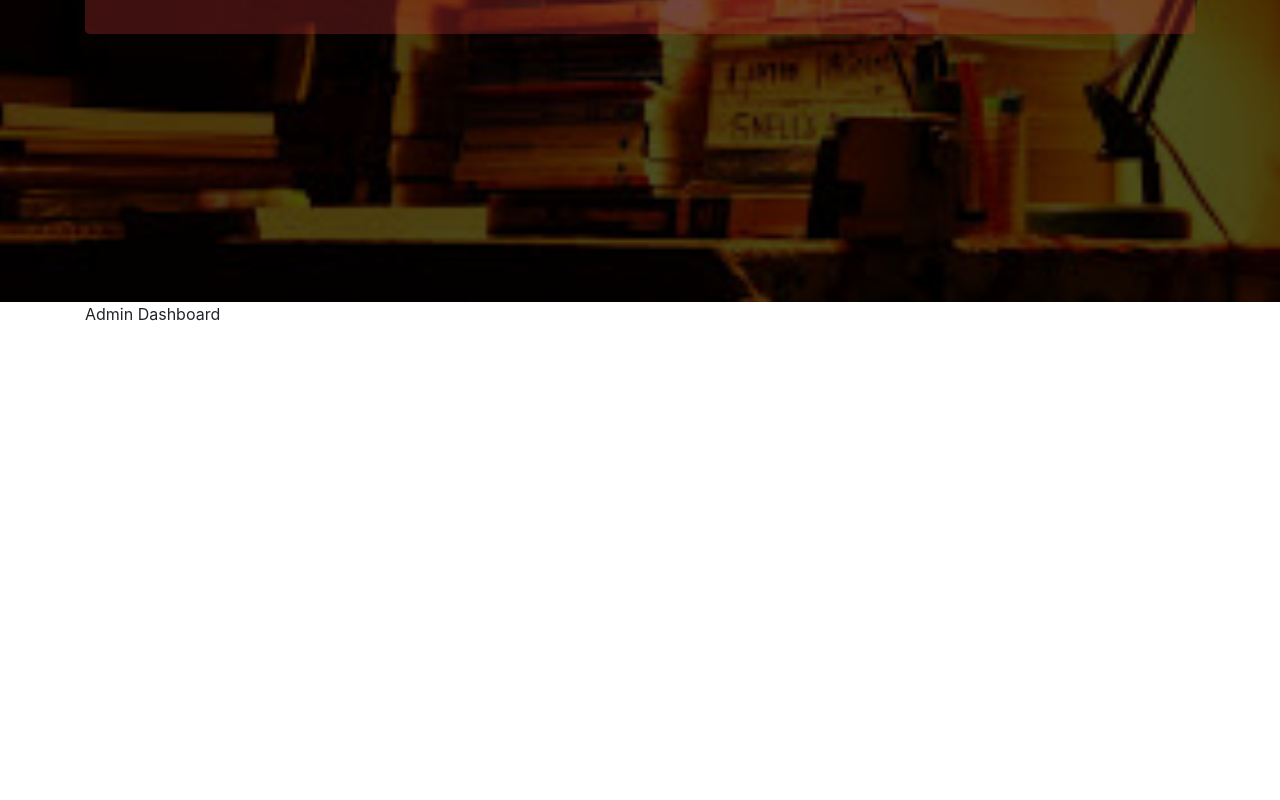
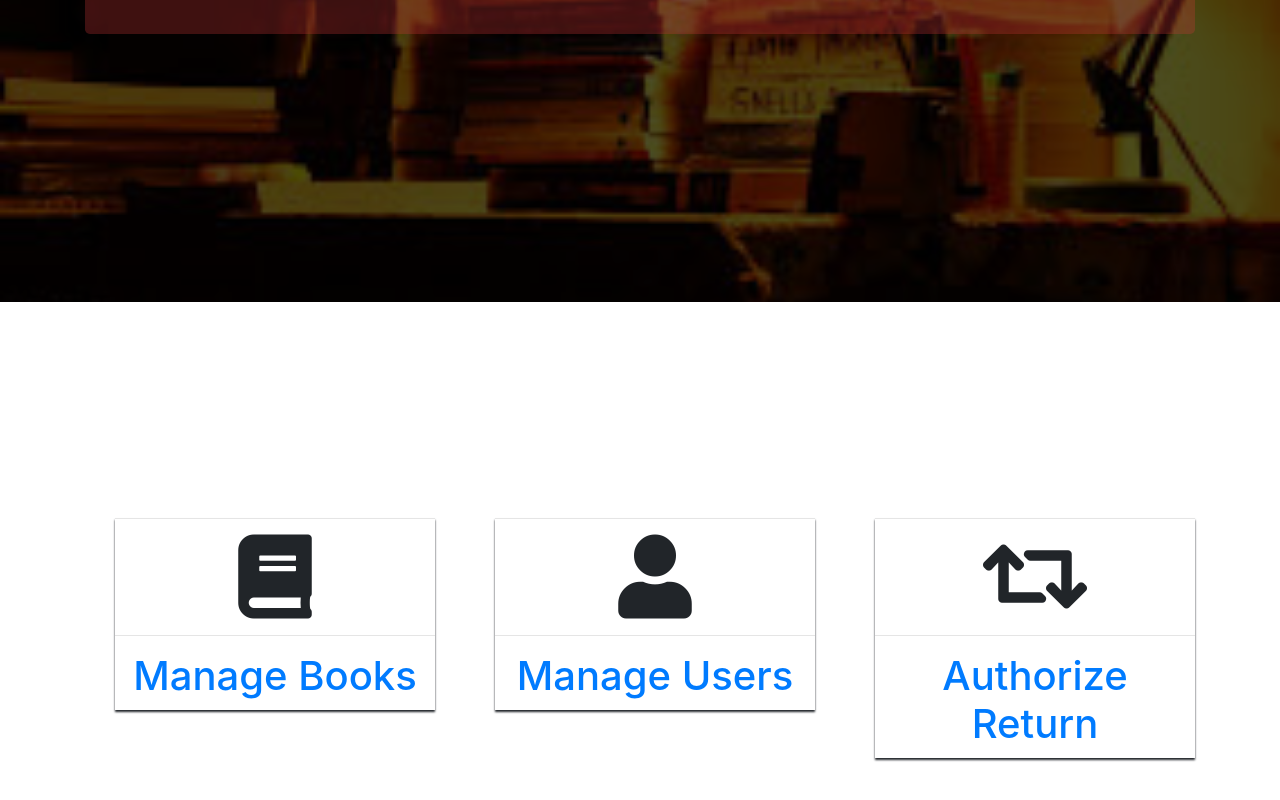
Before and after one commit to brandeddavid/Hello-Books-React, a React (Create React App) app: page /admin in a window 1280 px wide. Shown: the part 448-1248 px from the top of the page. Before the commit the page ends 800 px from the top, so only its background shows below. Built offline with nearby package versions, Linux system fonts and the light colour scheme.

Commit message:
[FT #159546091]Add admin dashboard

```diff
--- a/package.json
+++ b/package.json
@@ -3,11 +3,17 @@
   "version": "0.1.0",
   "private": true,
   "dependencies": {
+    "@fortawesome/fontawesome-svg-core": "^1.2.0-14",
+    "@fortawesome/free-solid-svg-icons": "^5.1.0-11",
+    "@fortawesome/react-fontawesome": "0.1.0-11",
     "axios": "^0.18.0",
     "bootstrap": "^4.1.3",
     "history": "^4.7.2",
+    "i": "^0.3.6",
+    "npm": "^6.3.0",
     "react": "^16.4.1",
     "react-dom": "^16.4.1",
+    "react-fontawesome": "^1.6.1",
     "react-router-dom": "^4.3.1",
     "react-scripts": "1.1.4"
   },
--- a/public/index.html
+++ b/public/index.html
@@ -10,6 +10,7 @@
     -->
     <link rel="manifest" href="%PUBLIC_URL%/manifest.json">
     <link rel="shortcut icon" href="%PUBLIC_URL%/favicon.ico">
+    <link rel="stylesheet" href="https://use.fontawesome.com/releases/v5.2.0/css/all.css" integrity="sha384-hWVjflwFxL6sNzntih27bfxkr27PmbbK/iSvJ+a4+0owXq79v+lsFkW54bOGbiDQ" crossorigin="anonymous">
     <!--
       Notice the use of %PUBLIC_URL% in the tags above.
       It will be replaced with the URL of the `public` folder during the build.
--- a/src/App.js
+++ b/src/App.js
@@ -1,10 +1,10 @@
-import React, { Component } from 'react';
-import Login from "./components/login/login"
-import Index from "./components/index/index"
-import Register from "./components/register/register"
-import AdminDash from "./components/dashboards/admin"
-import UserDash from "./components/dashboards/user"
-import { Router, Route } from "react-router-dom"
+import React, { Component } from "react";
+import Login from "./components/login/login";
+import Index from "./components/index/index";
+import Register from "./components/register/register";
+import AdminDash from "./components/dashboards/admin";
+import UserDash from "./components/dashboards/user";
+import { Router, Route } from "react-router-dom";
 import history from "./utils/history";
 
 class App extends Component {
@@ -13,11 +13,11 @@ class App extends Component {
       <div>
         <Router history={history}>
           <div>
-            <Route exact path="" component={Index} ></Route>
-            <Route path="/login" component={Login} ></Route>
-            <Route path="/register" component={Register} ></Route>
-            <Route path="/admin" component={AdminDash}></Route>
-            <Route path="/user" component={UserDash}></Route>
+            <Route exact path="" component={Index} />
+            <Route path="/login" component={Login} />
+            <Route path="/register" component={Register} />
+            <Route path="/admin" component={AdminDash} />
+            <Route path="/user" component={UserDash} />
           </div>
         </Router>
       </div>
--- a/src/components/dashboards/admin.jsx
+++ b/src/components/dashboards/admin.jsx
@@ -1,16 +1,68 @@
-import React, { Component } from 'react';
+import React, { Component } from "react";
+import "../../static/css/admin.css";
 
 class AdminDash extends Component {
-    state = {  }
-    render() {
-        return (
-            <div className="container">
-                <div>
-                    Admin Dashboard
+  state = {};
+  render() {
+    return (
+      <div className="admin-body">
+        <div className="container">
+          <div className="admin-panel">
+            <div className="row">
+              <div className="col-md-4">
+                <div className="panel panel-default book white-background">
+                  <div className="panel-heading">
+                    <hr />
+                    <h3>
+                      <i className="fas fa-book fa-3x" />
+                    </h3>
+                    <hr />
+                  </div>
+                  <div className="panel-body">
+                    <h1 className="text-center admin-panel-link">
+                      <a href="#">Manage Books</a>
+                    </h1>
+                  </div>
                 </div>
+              </div>
+              <div className="col-md-4">
+                <div className="panel panel-default book white-background">
+                  <div className="panel-heading">
+                    <hr />
+                    <h3>
+                      <i className="fas fa-user fa-3x" />
+                    </h3>
+                    <hr />
+                  </div>
+                  <div className="panel-body">
+                    <h1 className="text-center admin-panel-link">
+                      <a href="#">Manage Users</a>
+                    </h1>
+                  </div>
+                </div>
+              </div>
+              <div className="col-md-4">
+                <div className="panel panel-default book white-background">
+                  <div className="panel-heading">
+                    <hr />
+                    <h3>
+                      <i className="fas fa-retweet fa-3x" />
+                    </h3>
+                    <hr />
+                  </div>
+                  <div className="panel-body">
+                    <h1 className="text-center admin-panel-link">
+                      <a href="#">Authorize Return</a>
+                    </h1>
+                  </div>
+                </div>
+              </div>
             </div>
-         );
-    }
+          </div>
+        </div>
+      </div>
+    );
+  }
 }
 
 export default AdminDash;
--- /dev/null
+++ b/src/static/css/admin.css
@@ -0,0 +1,36 @@
+/* .admin-body{
+
+    background: url("../img/about.jpg") no-repeat center fixed;
+    background-size: cover;
+    min-height: 700px;
+    font-family: 'EB Garamond', serif;
+  } */
+
+  .white-background {
+    background: rgb(255, 255, 255); /* This is for ie8 and below */
+    background: rgba(255, 255, 255, 0.8) !important;
+  }
+
+  .admin-panel {
+
+    margin-top: 200px;
+  }
+
+  .admin-panel-link {
+    padding-bottom: 10px;
+  }
+
+  .book {
+    /* Styling for the book panel, library page */
+    margin-left: 30px;
+    margin-bottom: 50px;
+  }
+
+  .panel {
+    box-shadow: 0 2px 2px;
+  }
+
+  .panel-heading {
+
+    text-align: center;
+  }
```
Also changed, not shown: 1 other file (tests, documents, lock files or other folders).
